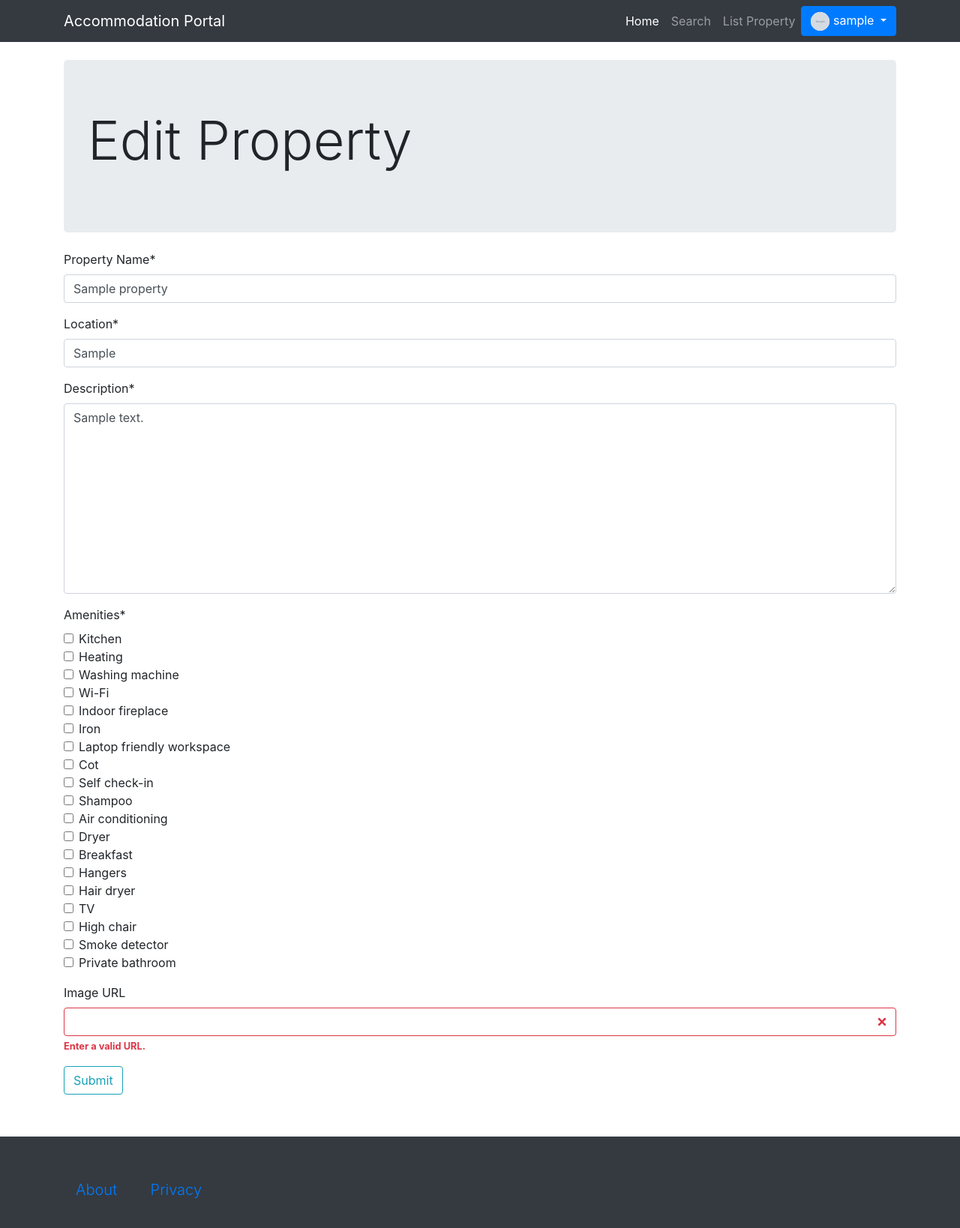
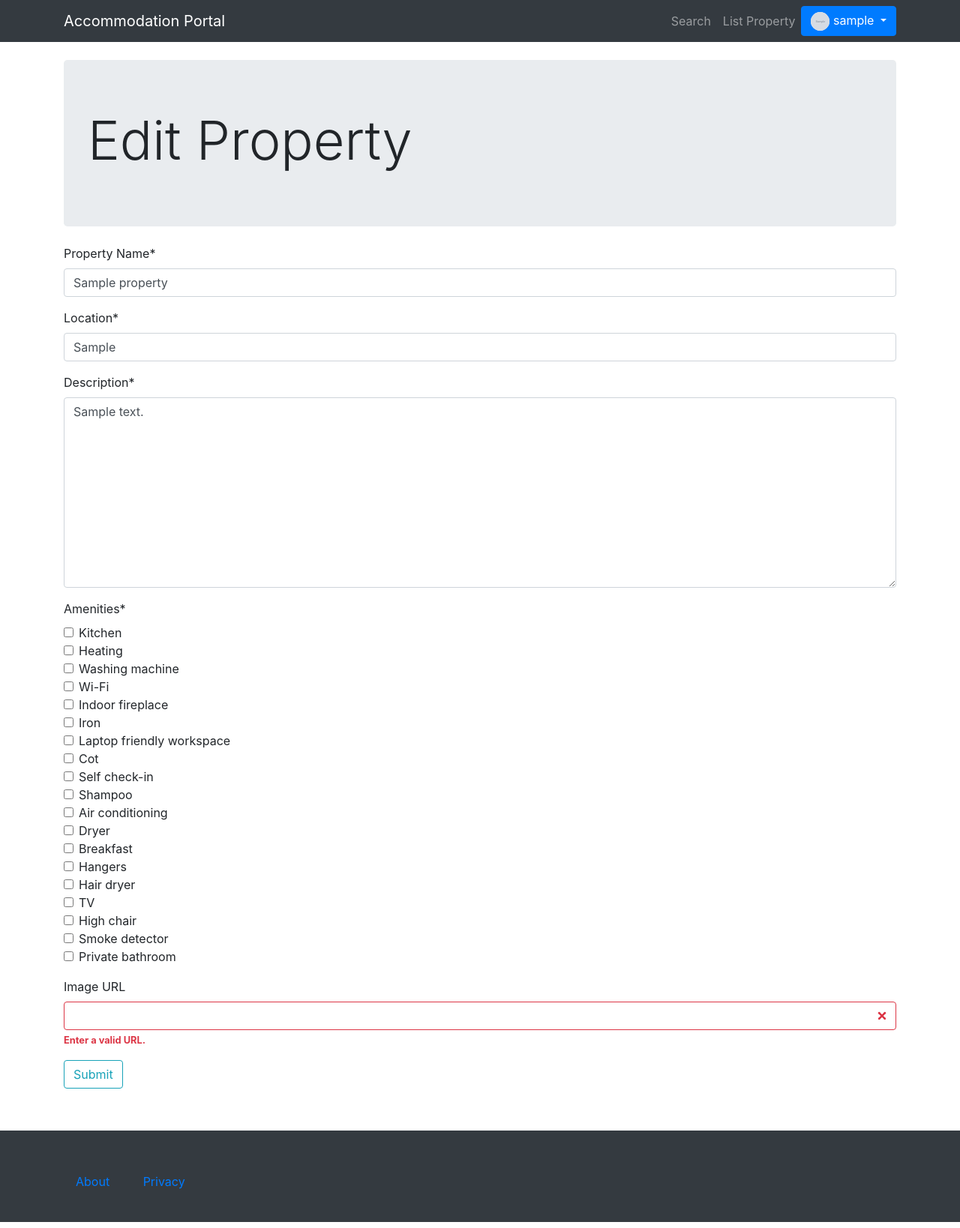
Before and after one commit to Jackson-Luu/AccommodationWebsite, a Django app: page /1/editproperty/ in a window 1280 px wide. Shown: the whole page at 75% size. Run offline with Django 3.2, Linux system fonts and the light colour scheme; a user stored in the database is signed in; tables that the repository leaves empty hold one stand-in row (values such as "Sample post"); grey boxes marked "Sample" are stand-in pictures; some libraries are stand-ins or nearby versions.

Commit message:
Removed redundant links from home page

```diff
--- a/mysite/templates/edit_property.html
+++ b/mysite/templates/edit_property.html
@@ -10,7 +10,6 @@
 		<fieldset class="form-group">
 			<header class="jumbotron my-4">
 				<h1 class="display-3">Edit Property</h1>
-				<p class="lead"></p>
 			</header>
 			{% if owner == user %}
 			{{ edited_form|crispy }}
--- a/mysite/templates/footer.html
+++ b/mysite/templates/footer.html
@@ -2,12 +2,12 @@
 	<div class="container">
 		<ul class="list-inline">
 			<li class="list-inline-item">
-				<p class="nav-item lead">
+				<p class="nav-item">
 					<a class="nav-link" href="/about">About</a>
 				</p>
 			</li>
 			<li class="list-inline-item">
-				<p class="nav-item lead">
+				<p class="nav-item">
 					<a class="nav-link" href="/privacy">Privacy</a>
 				</p>
 			</li>
--- a/mysite/templates/navbar.html
+++ b/mysite/templates/navbar.html
@@ -35,12 +35,6 @@
         </button>
         <div class="collapse navbar-collapse" id="navbarResponsive">
             <ul class="navbar-nav ml-auto">
-                <li class="nav-item active">
-                    <a class="nav-link" href="/">
-                        Home
-                        <span class="sr-only">(current)</span>
-                    </a>
-                </li>
                 <li class="nav-item">
                     <a class="nav-link" href="/search">Search</a>
                 </li>
```
Also changed, not shown: mysite/templates/home.html (+1 -17 lines).
